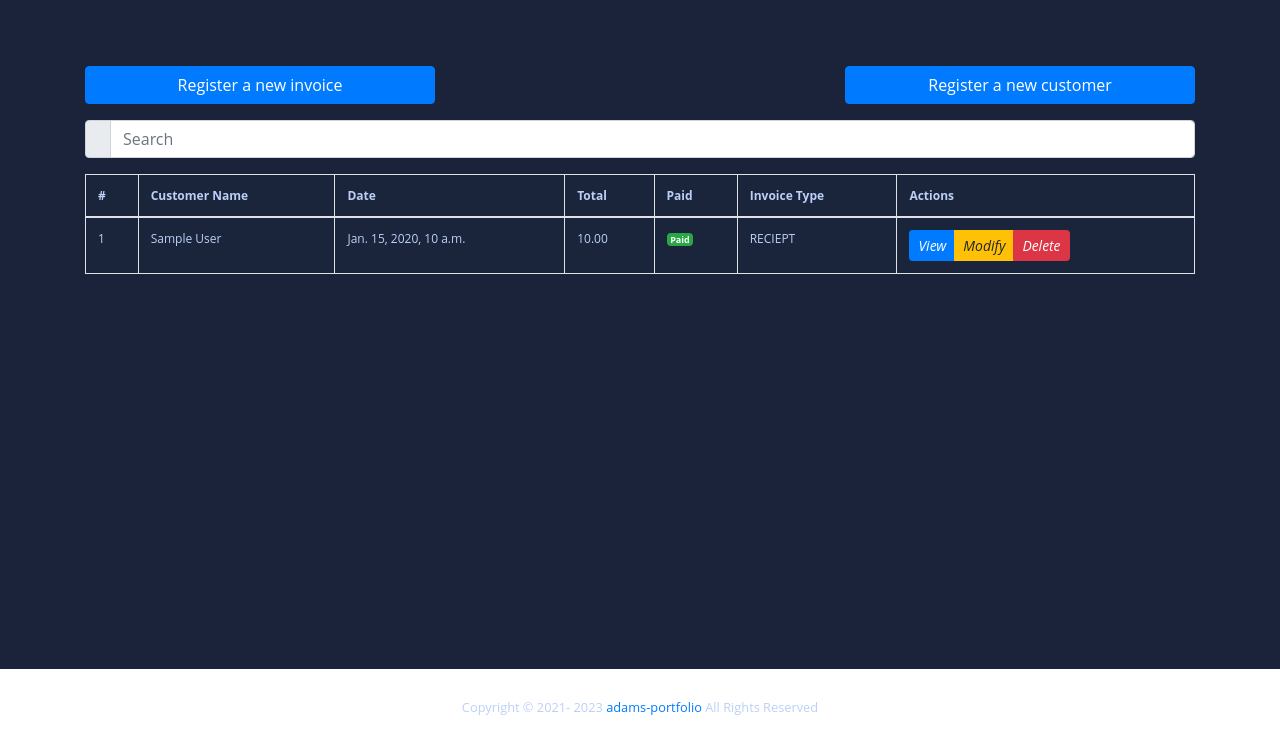
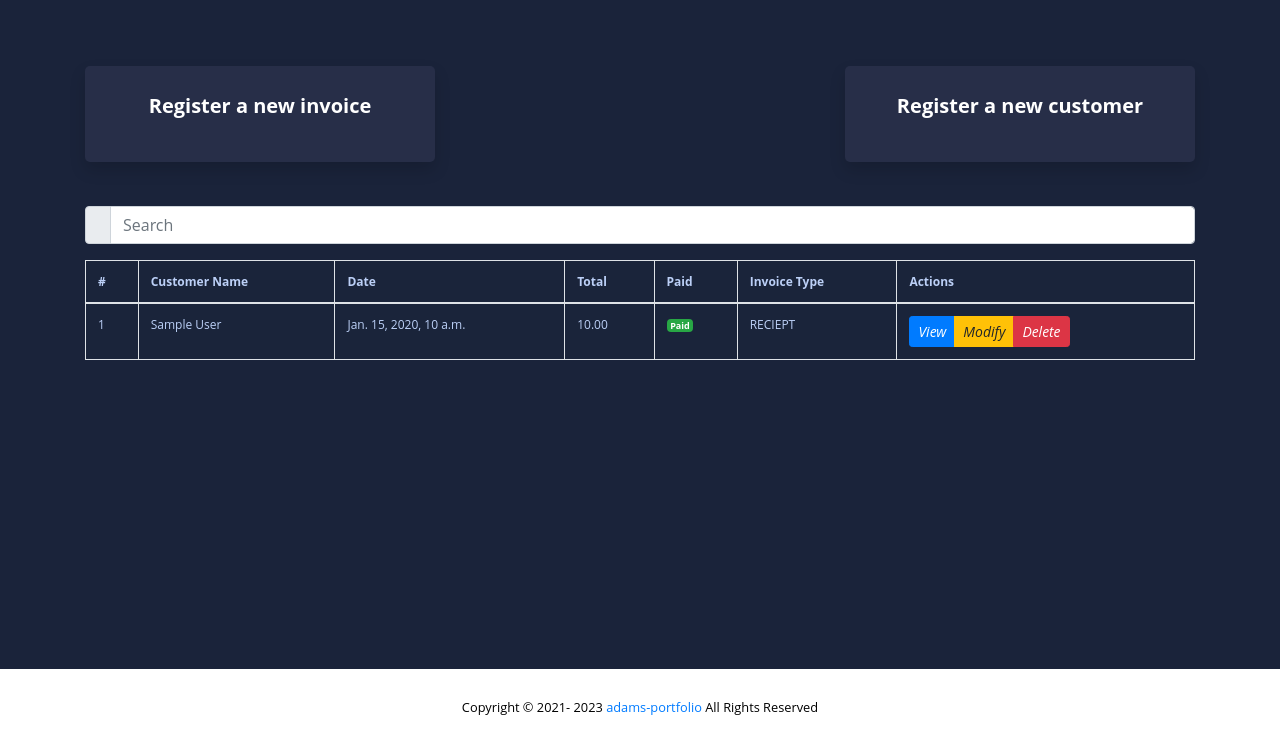
Before and after one commit to AdamsTeck/repo_facturation, a Django app: page /en/ in a window 1280 px wide. Shown: the part 54-800 px from the top of the page. Run offline with Django 4.2, Linux system fonts and the light colour scheme; a user stored in the database is signed in; tables that the repository leaves empty hold one stand-in row (values such as "Sample post"); some libraries are stand-ins or nearby versions.

Commit message:
feat: mise en jour page accueil et footer

```diff
--- a/templates/base.html
+++ b/templates/base.html
@@ -109,10 +109,10 @@
     <!-- Footer -->
     <footer class="sticky-footer bg-white">
         <div class="container my-auto">
-            <div class="copyright text-center my-auto">
+            <div class="copyright text-center my-auto" style="color: black;">
                 Copyright &copy; 2021-
                 <script>document.write(new Date().getFullYear())</script>
-                <a href="">adams-portfolio</a> All Rights Reserved
+                <a href="#">adams-portfolio</a> All Rights Reserved
             </div>
         </div>
     </footer>
--- a/templates/index.html
+++ b/templates/index.html
@@ -4,20 +4,35 @@
 
 {% block content %}
 <br><br>
-
-<div class="row mb-3">
+<div class="row justify-content-between">
    <div class="col-md-4">
-      <a href="{% url 'add-invoice' %}" class="btn btn-primary btn-block">
-         {% trans 'Register a new invoice' %}
+      <a href="{% url 'add-invoice' %}" style="text-decoration:none;">
+         <div class="card border-left-primary shadow h-100 py-2 text-center" style="color:white;">
+            <div class="card-body">
+               <div class="col mr-2">
+                  <div class="h5 mb-0 font-weight-bold text-gray-800">
+                     {% trans 'Register a new invoice' %}
+                  </div>
+               </div>
+            </div>
+         </div>
       </a>
    </div>
-   <div class="col-md-4"></div>
    <div class="col-md-4">
-      <a href="{% url 'add-customer' %}" class="btn btn-primary btn-block">
-         {% trans "Register a new customer" %}
+      <a href="{% url 'add-customer' %}" style="text-decoration:none;">
+         <div class="card border-left-primary shadow h-100 py-2 text-center" style="color:white;">
+            <div class="card-body">
+               <div class="col mr-2">
+                  <div class="h5 mb-0 font-weight-bold text-gray-800">
+                     {% trans "Register a new customer" %}
+                  </div>
+               </div>
+            </div>
+         </div>
       </a>
    </div>
 </div>
+<br><br>
 <div class="input-group mb-3">
    <div class="input-group-prepend">
       <span class="input-group-text" id="search-icon">
--- a/templates/statistic.html
+++ b/templates/statistic.html
@@ -7,6 +7,7 @@
   <h1 class="text-capitalize text-center mx-10 bg-dark text-white">STATISTIC</h1>
   <br /><br /><br /><br />
 
+  <div class="row justify-content-between">
     <div class="container">
       <div class="row">
         <!-- Earnings (Monthly) Card Example -->
@@ -57,6 +58,7 @@
         </div>
       </div>
     </div>
+  </div>
   <div class="container">
     <br /><br />
     <h1 class="text-center">Revenue by Month</h1>
```
Lines whose indentation alone changed are shown as unchanged.
